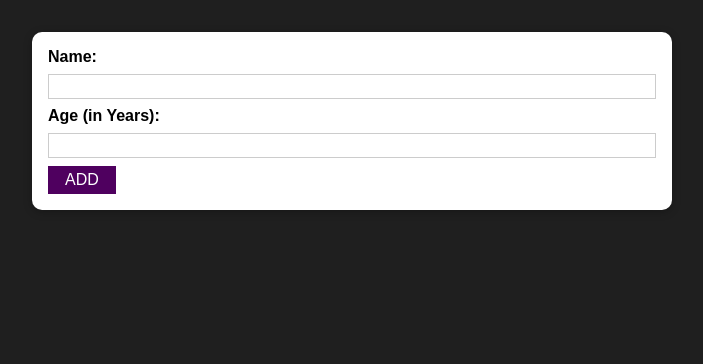
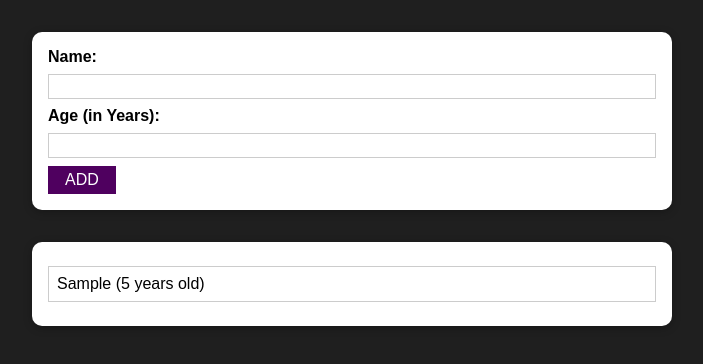
Before and after one commit to Blank67/React-Tutorial-3, a React (Create React App) app: page / in a window 1280 px wide. Both pictures are taken after typing "Sample", "5" into the empty fields and a click on the button "ADD". Shown: the top 364 px of the page, without its empty margins (288-991 px from the left). Built offline with nearby package versions, Linux system fonts and the light colour scheme.

Commit message:
list added and populated data from list to UI

```diff
--- a/src/App.js
+++ b/src/App.js
@@ -1,11 +1,22 @@
-import React from 'react';
+import React, { useState } from 'react';
 import AddUser from './Components/Users/AddUser';
+import UserList from './Components/Users/UserList';
 
 
 function App() {
+
+  const [userList, setUserList] = useState([]);
+
+  const addUserHandler = (userName,userAge) => {
+    setUserList((prevUserList) => {
+      return [...prevUserList,{name: userName, age: userAge, key: Math.floor(Math.random()*100).toString()}];
+    });
+  };
+
   return (
     <div>
-      <AddUser />
+      <AddUser onAdd={addUserHandler}/>
+      <UserList users={userList}/>
     </div>
   );
 }
--- a/src/Components/Users/AddUser.js
+++ b/src/Components/Users/AddUser.js
@@ -16,7 +16,7 @@ const AddUser = (props) => {
     };
     const addUserHandler = (event) => {
         event.preventDefault();
-        console.log(enteredUserAge,enteredUserName);
+        // console.log(enteredUserAge,enteredUserName);
         if(enteredUserAge.trim().length === 0 || enteredUserName.trim().length === 0){
             console.log("INVALID");
             return;
@@ -25,6 +25,7 @@ const AddUser = (props) => {
             console.log("INVALID 2");
             return;
         }
+        props.onAdd(enteredUserName,enteredUserAge);
         setEnteredUserName('');
         setEnteredUserAge('');
     };
--- /dev/null
+++ b/src/Components/Users/UserList.js
@@ -0,0 +1,18 @@
+import Card from "../UI/Card";
+import css from "./UserList.module.css"
+
+const UserList = (props) => {
+    return (
+        <Card className={css.users}>
+            <ul>
+                {props.users.map((user) => (
+                    <li key={user.key}>
+                        {user.name} ({user.age} years old)
+                    </li>
+                ))}
+            </ul>
+        </Card>
+    );
+};
+
+export default UserList;
--- /dev/null
+++ b/src/Components/Users/UserList.module.css
@@ -0,0 +1,16 @@
+.users {
+    margin: 2rem auto;
+    width: 90%;
+    max-width: 40rem;
+  }
+
+  .users ul {
+    list-style: none;
+    padding: 1rem;
+  }
+
+  .users li {
+    border: 1px solid #ccc;
+    margin: 0.5rem 0;
+    padding: 0.5rem;
+  }
```
